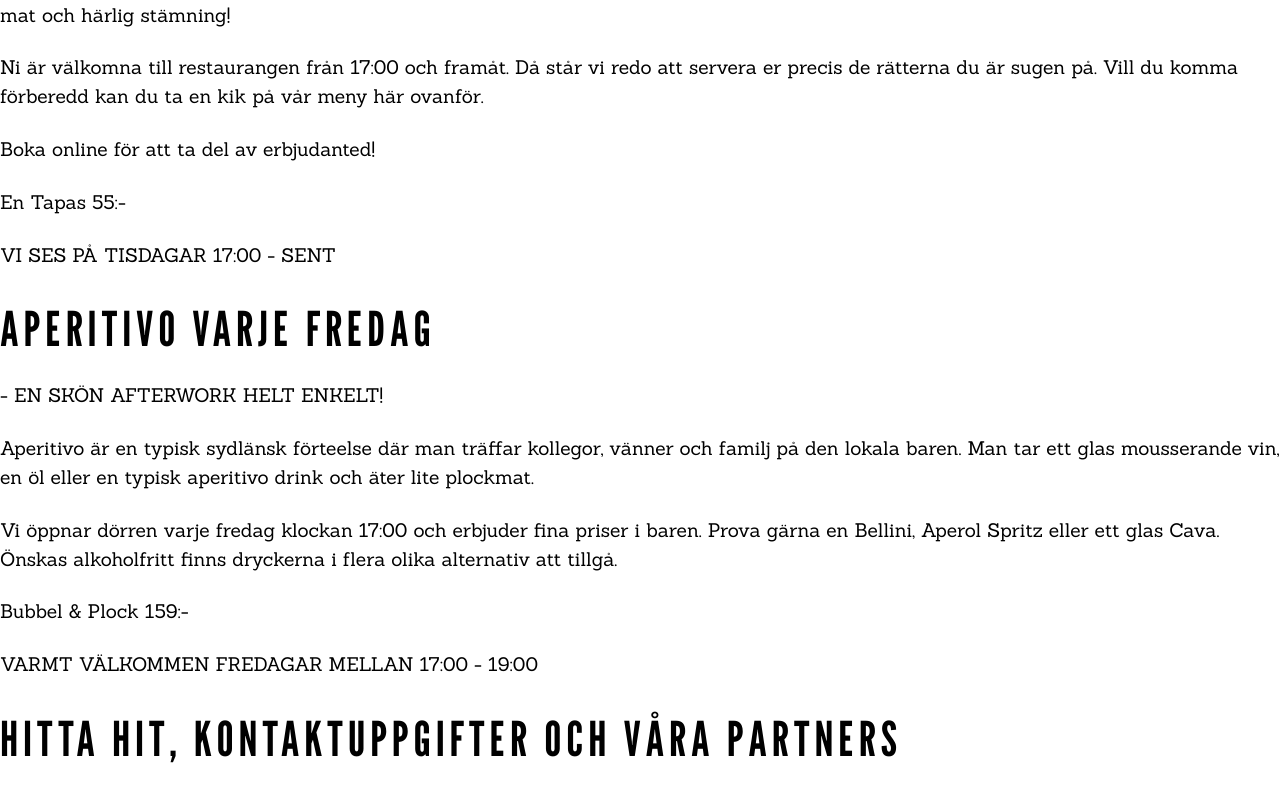
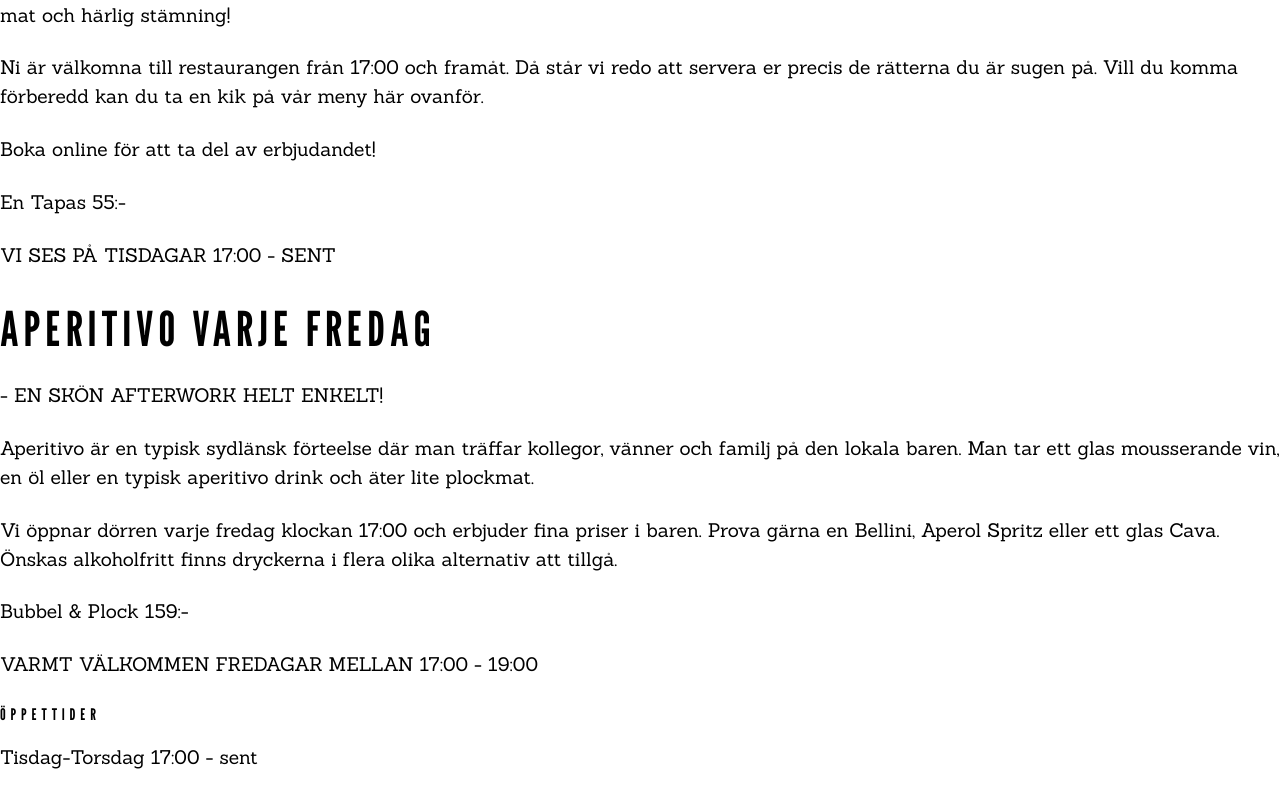
Before and after one commit to karljohanh/majobar, a React (Create React App) app: page / in a window 1280 px wide. Shown: the part 7003-7794 px from the top of the page. Built offline with nearby package versions, Linux system fonts and the light colour scheme; what @material-tailwind/react would draw is missing.

Commit message:
Minor changes & package.json + index.html  updated to be compatible with majobar.se

```diff
--- a/package.json
+++ b/package.json
@@ -2,7 +2,7 @@
   "name": "majobar",
   "version": "0.1.0",
   "private": true,
-  "homepage": "https://karljohanh.github.io/majobar",
+  "homepage": ".",
   "dependencies": {
     "@material-tailwind/react": "^1.2.5",
     "@react-google-maps/api": "^2.18.1",
--- a/public/index.html
+++ b/public/index.html
@@ -15,23 +15,23 @@
 
     <!-- Open Graph / Facebook -->
     <meta property="og:type" content="website" />
-    <meta property="og:url" content="https://johanhermansson.dev/majobar/" />
+    <meta property="og:url" content="http://majobar.se/" />
     <meta property="og:title" content="Majo Bar & Restaurang" />
     <meta
       property="og:description"
       content="Tapas är inte en speciell sorts mat. Det representerar snarare en ätstil, en livsstil. Dela med varandra, precis som ni delar en flaska vin."
     />
-    <meta property="og:image" content="http://majobar/share.webp" />
+    <meta property="og:image" content="http://majobar.se/share.webp" />
 
     <!-- Twitter -->
     <meta property="twitter:card" content="summary_large_image" />
-    <meta property="twitter:url" content="http://majobar/" />
+    <meta property="twitter:url" content="http://majobar.se/" />
     <meta property="twitter:title" content="Majo Bar & Restaurang" />
     <meta
       property="twitter:description"
       content="Tapas är inte en speciell sorts mat. Det representerar snarare en ätstil, en livsstil. Dela med varandra, precis som ni delar en flaska vin."
     />
-    <meta property="twitter:image" content="http://majobar/share.webp" />
+    <meta property="twitter:image" content="http://majobar.se/share.webp" />
 
     <!-- Google fonts -->
     <link rel="preconnect" href="https://fonts.googleapis.com" />
--- a/src/components/Footer.jsx
+++ b/src/components/Footer.jsx
@@ -11,9 +11,6 @@ function Footer() {
       id="contact"
       className="bg-[#323232] flex flex-col items-center text-white text-center"
     >
-      <h2 className="mt-12 px-4">
-        HITTA HIT, KONTAKTUPPGIFTER OCH VÅRA PARTNERS
-      </h2>
       <div className="container flex lg:flex-row flex-col justify-between my-12">
         <div className="basis-1/4">
           <h3 className="text-2xl mb-0">ÖPPETTIDER</h3>
--- a/src/components/Promo.jsx
+++ b/src/components/Promo.jsx
@@ -33,7 +33,7 @@ function Promo() {
           >
             Boka online
           </a>{' '}
-          för att ta del av erbjudanted!
+          för att ta del av erbjudandet!
         </p>
 
         <p>En Tapas 55:-</p>
```
